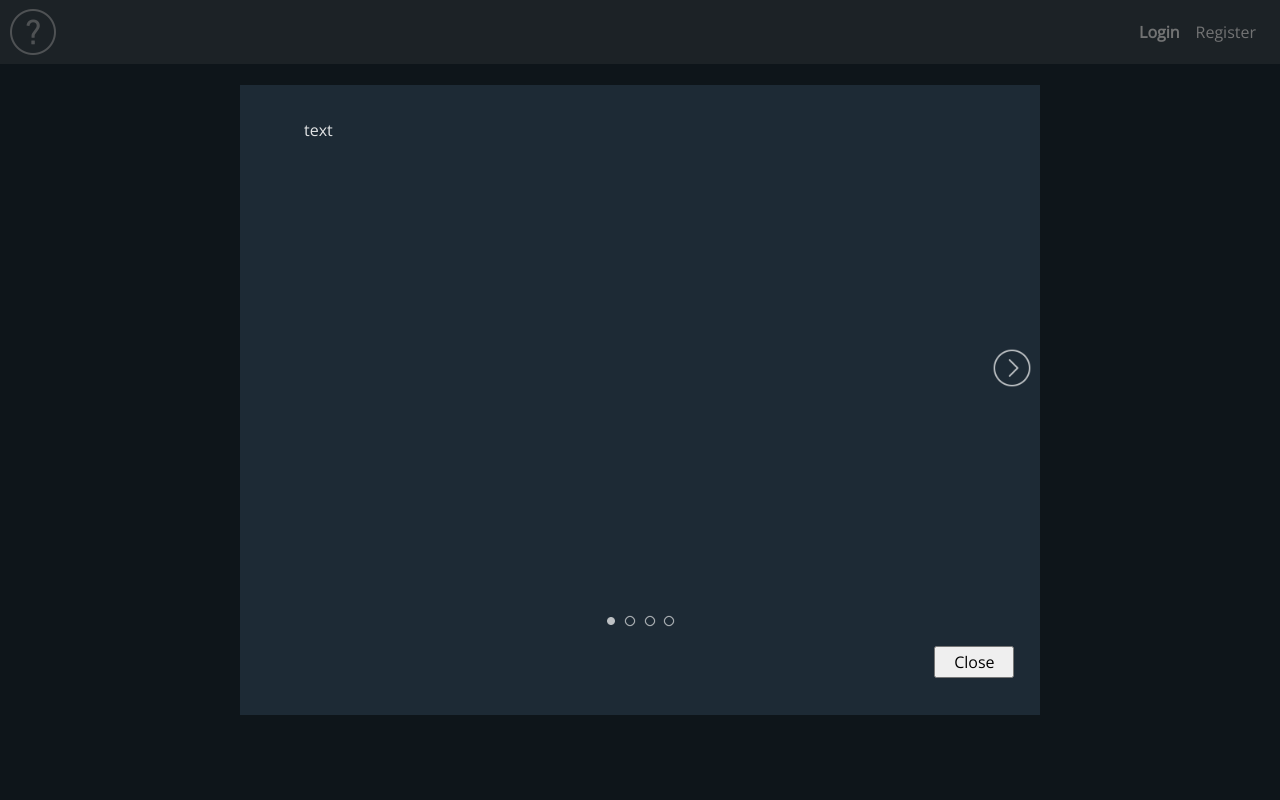
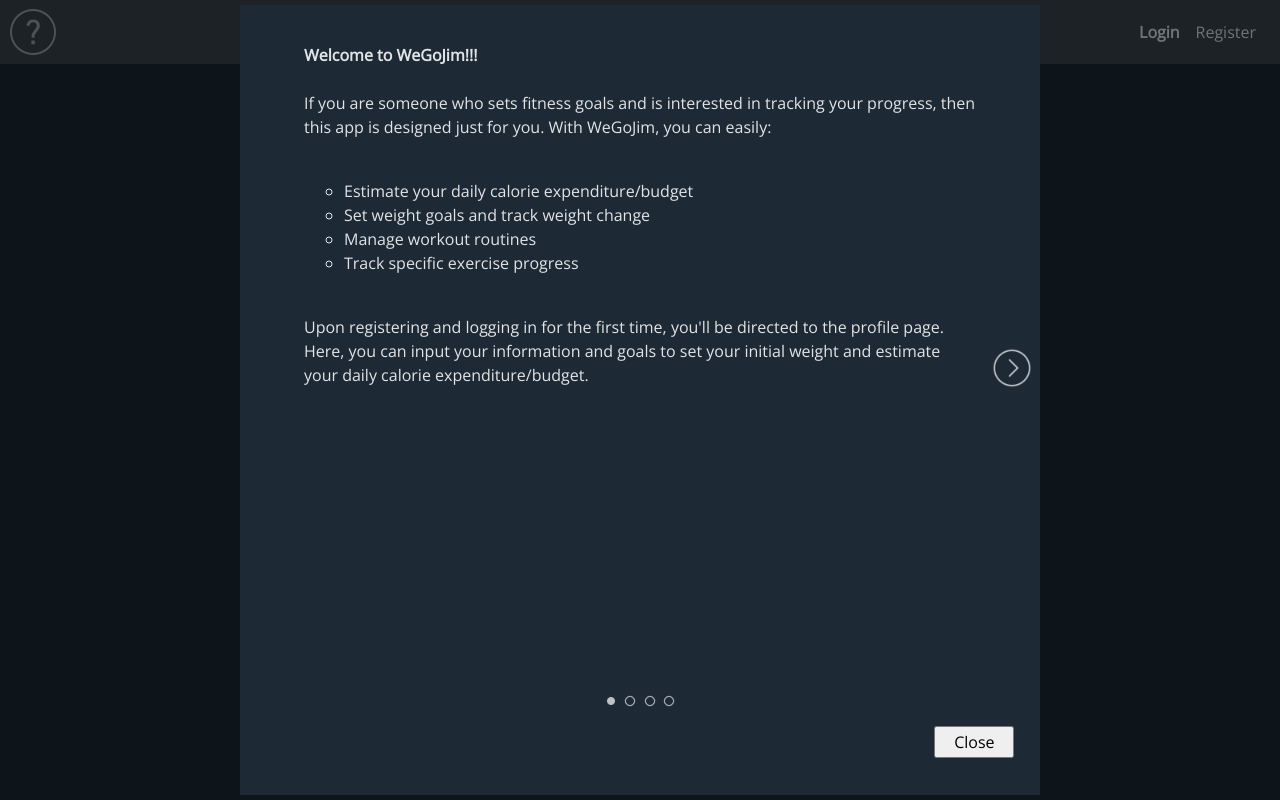
Before and after one commit to jdias95/FitnessApp, a React (Create React App) app in the folder client/: page /login in a window 1280 px wide. Both pictures are taken after a click on the picture 33 px from the left and 32 px from the top of the page. Built offline with nearby package versions, Linux system fonts and the light colour scheme; no server answers.

Commit message:
Completes the text for the walkthrough

```diff
--- a/client/src/App.css
+++ b/client/src/App.css
@@ -75,7 +75,14 @@ p {
   width: calc(100% - 5em);
   position: relative;
   left: 2.5em;
-  height: 30em;
+  max-height: calc(100vh - 9.5em);
+  overflow: auto;
+  height: 40em;
+}
+
+#walkthrough-list li {
+  list-style: circle;
+  line-height: 1.5;
 }
 
 .walkthrough-img {
@@ -964,6 +971,7 @@ li {
 
   .nav .name {
     left: calc(2em + 30px);
+    text-align: center;
   }
 
   .background-container {
--- a/client/src/ProfilePage.js
+++ b/client/src/ProfilePage.js
@@ -218,7 +218,7 @@ const ProfilePage = (props) => {
               ) : null}
               {infoBool ? (
                 <div className="flex spec">
-                  <label>Daily Calories Burned:</label>
+                  <label>Daily Calories Expenditure:</label>
                   <p className="item">
                     {Math.floor(
                       caloriesBurned(
--- a/client/src/WalkthroughModal.js
+++ b/client/src/WalkthroughModal.js
@@ -12,7 +12,126 @@ const WalkthroughModal = (props) => {
           <div className="exercise-modal-body">
             <div className="position">
               <div className="walkthrough-content">
-                <p>text</p>
+                {pageNum === 1 ? (
+                  <div>
+                    <p>
+                      <strong>Welcome to WeGoJim!!!</strong>
+                      <br />
+                      <br />
+                      If you are someone who sets fitness goals and is
+                      interested in tracking your progress, then this app is
+                      designed just for you. With WeGoJim, you can easily:
+                      <br />
+                      <br />
+                    </p>
+                    <ul id="walkthrough-list">
+                      <li>Estimate your daily calorie expenditure/budget</li>
+                      <li>Set weight goals and track weight change</li>
+                      <li>Manage workout routines</li>
+                      <li>Track specific exercise progress</li>
+                    </ul>
+                    <p>
+                      <br />
+                      Upon registering and logging in for the first time, you'll
+                      be directed to the profile page. Here, you can input your
+                      information and goals to set your initial weight and
+                      estimate your daily calorie expenditure/budget.
+                    </p>
+                  </div>
+                ) : pageNum === 2 ? (
+                  <p>
+                    <br />
+                    <br />
+                    When you navigate to the dashboard, you'll discover the main
+                    features of the app. The first of these is dedicated to
+                    tracking your weight. In this section, you can input new
+                    weight values as frequently as you'd like. Updating your
+                    weight will not only reflect changes here, but will also
+                    impact your profile's estimated calorie budget and
+                    expenditure.
+                    <br />
+                    <br />
+                    The graph in this section visually represents how your
+                    weight has changed over time, providing a clear
+                    visualization of your progress. If you've set a target
+                    weight and weekly goal in your profile, you'll also receive
+                    an estimate of the time you can expect it to take to reach
+                    your goal.
+                  </p>
+                ) : pageNum === 3 ? (
+                  <p>
+                    <br />
+                    <br />
+                    The next section is where you can efficiently manage your
+                    workout routines. To create a new routine, simply click the{" "}
+                    <strong>+</strong> button. Your routine names can be
+                    whatever you like. After confirming, you can add new
+                    exercises by opening the drop-down menu and clicking the{" "}
+                    <strong>+</strong> button.
+                    <br />
+                    <br />
+                    Each exercise in your routine can be updated (
+                    <img
+                      id="edit"
+                      alt="edit"
+                      src={process.env.PUBLIC_URL + "/edit.png"}
+                    />
+                    ), deleted (
+                    <img
+                      id="edit"
+                      alt="delete"
+                      src={process.env.PUBLIC_URL + "/x.png"}
+                    />
+                    ), or rearranged (
+                    <img
+                      id="edit"
+                      alt="sort"
+                      src={process.env.PUBLIC_URL + "/sort-list.png"}
+                    />
+                    ) based on your preferences. When creating (
+                    <strong>+</strong>) or updating (
+                    <img
+                      id="edit"
+                      alt="edit"
+                      src={process.env.PUBLIC_URL + "/edit.png"}
+                    />
+                    ) an exercise, the 'Track Progress?' option enables you to
+                    monitor your exercise progress over time. This information
+                    will be easily accessible under the 'Track Progress'
+                    section.
+                  </p>
+                ) : pageNum === 4 ? (
+                  <p>
+                    <br />
+                    <br />
+                    The final section is your dedicated space for monitoring the
+                    progress of specific exercises. When you create (
+                    <strong>+</strong>) or update (
+                    <img
+                      id="edit"
+                      alt="edit"
+                      src={process.env.PUBLIC_URL + "/edit.png"}
+                    />
+                    ) an exercise within any workout routine, a single entry
+                    will appear in a list named after the exercise. Clicking the{" "}
+                    <img
+                      id="edit"
+                      alt="graph"
+                      src={process.env.PUBLIC_URL + "/linegraph.png"}
+                    />{" "}
+                    icon will reveal your progress in both working weight and
+                    volume (sets x reps x weight). This insight can assist you
+                    in evaluating the effectiveness of your routines and guide
+                    any necessary adjustments. Additionally, these lists can be
+                    sorted (
+                    <img
+                      id="edit"
+                      alt="sort"
+                      src={process.env.PUBLIC_URL + "/sort-list.png"}
+                    />
+                    ) for your convenience.
+                  </p>
+                ) : null}
               </div>
               {pageNum > 1 ? (
                 <img
```
